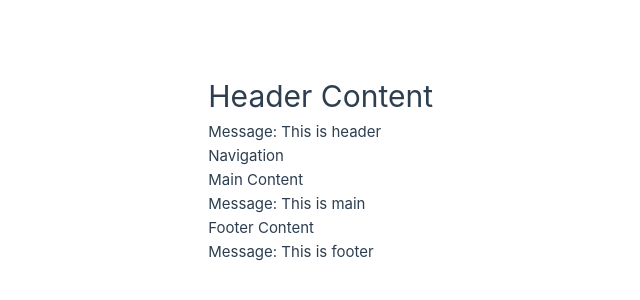
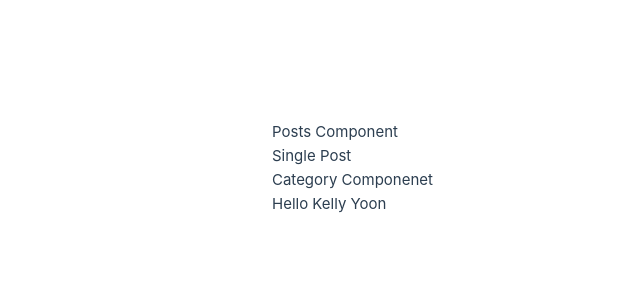
Before and after one commit to JeongAhYoon/vue_practice, a Vue app: page / in a window 1280 px wide. Shown: the part 112-412 px from the top of the page, without its empty margins (207-847 px from the left). Built offline with nearby package versions, Linux system fonts and the light colour scheme.

Commit message:
Disadvantage of props to send data deep child

```diff
--- a/src/App.vue
+++ b/src/App.vue
@@ -1,5 +1,8 @@
 <template>
   <div>
+    <Posts :message="message">
+
+    </Posts>
     <!-- <SlotComponent v-slot="slotProps">
       <div>Hello World</div>
       <div>{{slotProps.text}}</div>
@@ -10,24 +13,24 @@
     >
 
     <SlotComponent /> -->
-    <SlotComponent>
-      <template v-slot:header="headerProps">
+    <!-- <SlotComponent> -->
+      <!-- <template v-slot:header="headerProps">
         <h1>Header Content</h1>
         <div>Message: {{headerProps.message}}</div>
       </template>
       <template v-slot:default="mainProps">
         <div>Main Content</div>
         <div>Message: {{mainProps.message}}</div>
-      </template>
+      </template> -->
       <!-- <template>
         <div>Main Content</div>
       </template>
       <div>Main Content</div> -->
-      <template #footer="footerProps">
+      <!-- <template #footer="footerProps">
         <div>Footer Content</div>
         <div>Message: {{footerProps.message}}</div>
-      </template>
-    </SlotComponent>
+      </template> -->
+    <!-- </SlotComponent> -->
     <!-- <BaseButton class="large" style="color: green" @click="onParentClick" /> -->
     <!-- <MyButton class="large" style="color: green" @click="onParentClick" />
     <UserName v-model:firstName="firstName" v-model:lastName="lastName"/>
@@ -85,6 +88,9 @@ import UserName from "./components/UserName.vue";
 import MyButton from "./components/MyButton.vue";
 import BaseButton from "./components/baseButton.vue";
 import SlotComponent from "./components/SlotComponent.vue";
+import Posts from "./components/Posts.vue";
+
+const message = "Hello Kelly Yoon";
 const firstName = ref("Kelly");
 const lastName = ref("Yoon");
 const showCounter = ref(true);
--- /dev/null
+++ b/src/components/Category.vue
@@ -0,0 +1,8 @@
+<template>
+    <div>Category Componenet</div>
+    <div>{{ message }}</div>
+</template>
+
+<script setup>
+defineProps(['message']);
+</script>
--- /dev/null
+++ b/src/components/Posts.vue
@@ -0,0 +1,9 @@
+<template>
+    <div>Posts Component</div>
+    <SinglePosts :message="message" />
+</template>
+
+<script setup>
+import SinglePosts from './SinglePosts.vue';
+defineProps(['message']);
+</script>
--- /dev/null
+++ b/src/components/SinglePosts.vue
@@ -0,0 +1,10 @@
+<template>
+    <div>Single Post </div>
+    <Category :message="message" />
+</template>
+
+<script setup>
+
+import Category from './Category.vue';
+defineProps(['message']);
+</script>
```
